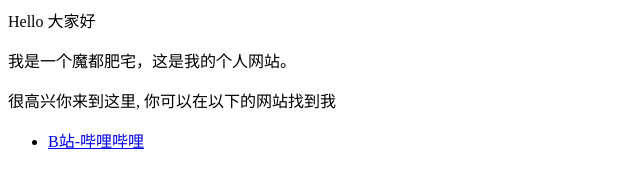
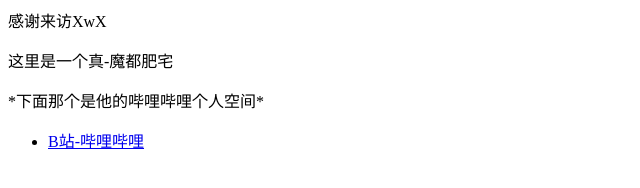
Before and after one commit to sihasihasiha/sihasihasiha.github.io, a plain HTML site: page index.html in a window 1280 px wide. Shown: the whole page, without its empty margins (0-640 px from the left). Drawn offline with Linux system fonts and the light colour scheme.

Commit message:
Update index.html

```diff
--- a/index.html
+++ b/index.html
@@ -1,6 +1,6 @@
-<p>Hello 大家好</p>
-<p>我是一个魔都肥宅，这是我的个人网站。 </p>
-<p>很高兴你来到这里, 你可以在以下的网站找到我</p>
+<p>感谢来访XwX</p>
+<p>这里是一个真-魔都肥宅 </p>
+<p>*下面那个是他的哔哩哔哩个人空间*</p>
 
 <ul>
   <li> <a href="https://space.bilibili.com/33636438">B站-哔哩哔哩</a> </li>
```
